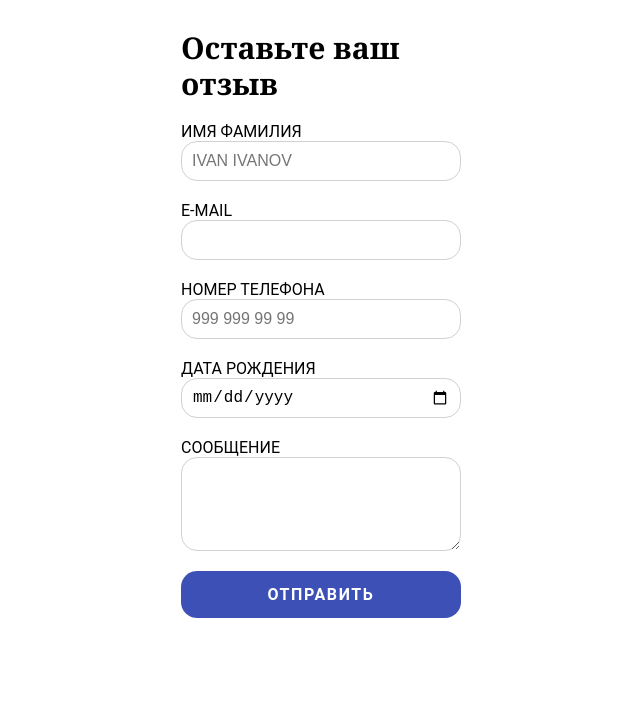
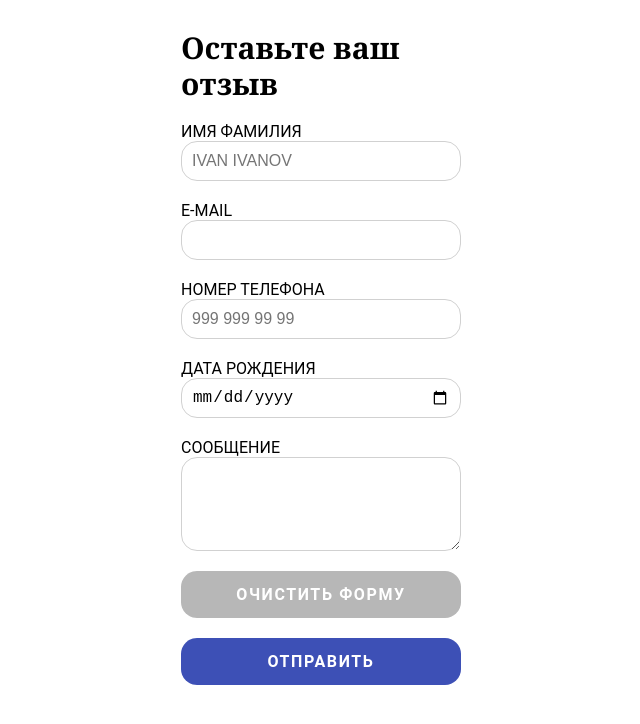
Before and after one commit to alex1031alex/feedback-form, a React app: page / in a window 1280 px wide. Shown: the top 724 px of the page, without its empty margins (319-959 px from the left). Built offline with nearby package versions, Linux system fonts and the light colour scheme.

Commit message:
Добавил кнопку сброса полей формы

```diff
--- a/src/common.scss
+++ b/src/common.scss
@@ -8,6 +8,7 @@ html {
   --container-width: 320px;
   --text-color: #000;
   --primary-color: #3d50b6;
+  --secondary-color: #b7b7b7;
   --accent-color: #ff7373;
   height: 100%;
 }
--- a/src/components/feedback-form/feedback-form.scss
+++ b/src/components/feedback-form/feedback-form.scss
@@ -34,10 +34,10 @@
   &__btn {
   display: block;
   width: 100%;
+  margin-bottom: 20px;
   padding: 14px 0;
   border: none;
   border-radius: 16px;
-  background-color: var(--primary-color);
   text-transform: uppercase;
   color: #fff;
   font-family: inherit;
@@ -48,10 +48,17 @@
     &:disabled {
       opacity: 0.5;
     }
+
+    &--submit {
+      background-color: var(--primary-color);
+    }
+
+    &--reset {
+      background-color: var(--secondary-color);
+    }
   }
 
   &__status {
-    margin-top: 20px;
     text-align: center;
     font-size: 20px;
   }
--- a/src/components/feedback-form/feedback-form.tsx
+++ b/src/components/feedback-form/feedback-form.tsx
@@ -1,4 +1,11 @@
-import {ChangeEvent, FC, useState, FormEvent, KeyboardEvent} from "react";
+import {
+  ChangeEvent,
+  FC,
+  useState,
+  FormEvent,
+  KeyboardEvent,
+  MouseEvent
+} from "react";
 import "./feedback-form.scss";
 import "../error-message/error-message";
 import { ErrorMessage } from "../error-message/error-message";
@@ -107,6 +114,14 @@ export const FeedbackForm: FC = () => {
     } else {
       setInputErrors({...inputErrors, "text": ""});
     }
+  };
+
+  const onResetBtnClick = (evt: MouseEvent<HTMLButtonElement>) => {
+    evt.preventDefault();
+
+    setInputErrors(INITIAL_ERRORS);
+    setInputValues(INITIAL_VALUES);
+    setSendStatusMessage("");
   };
 
   const onFormSubmit = (evt: FormEvent<HTMLFormElement>) => {
@@ -220,7 +235,8 @@ export const FeedbackForm: FC = () => {
           />
           <ErrorMessage message={inputErrors.text} />
         </div>
-        <button className="feedback-form__btn" type="submit" disabled={isDisabled}>Отправить</button>
+        <button className="feedback-form__btn feedback-form__btn--reset" type="reset" onClick={onResetBtnClick}>Очистить форму</button>
+        <button className="feedback-form__btn feedback-form__btn--submit" type="submit" disabled={isDisabled}>Отправить</button>
       </form>
       {sendStatusMessage && <p className="feedback-form__status">{sendStatusMessage}</p>}
     </>
```
